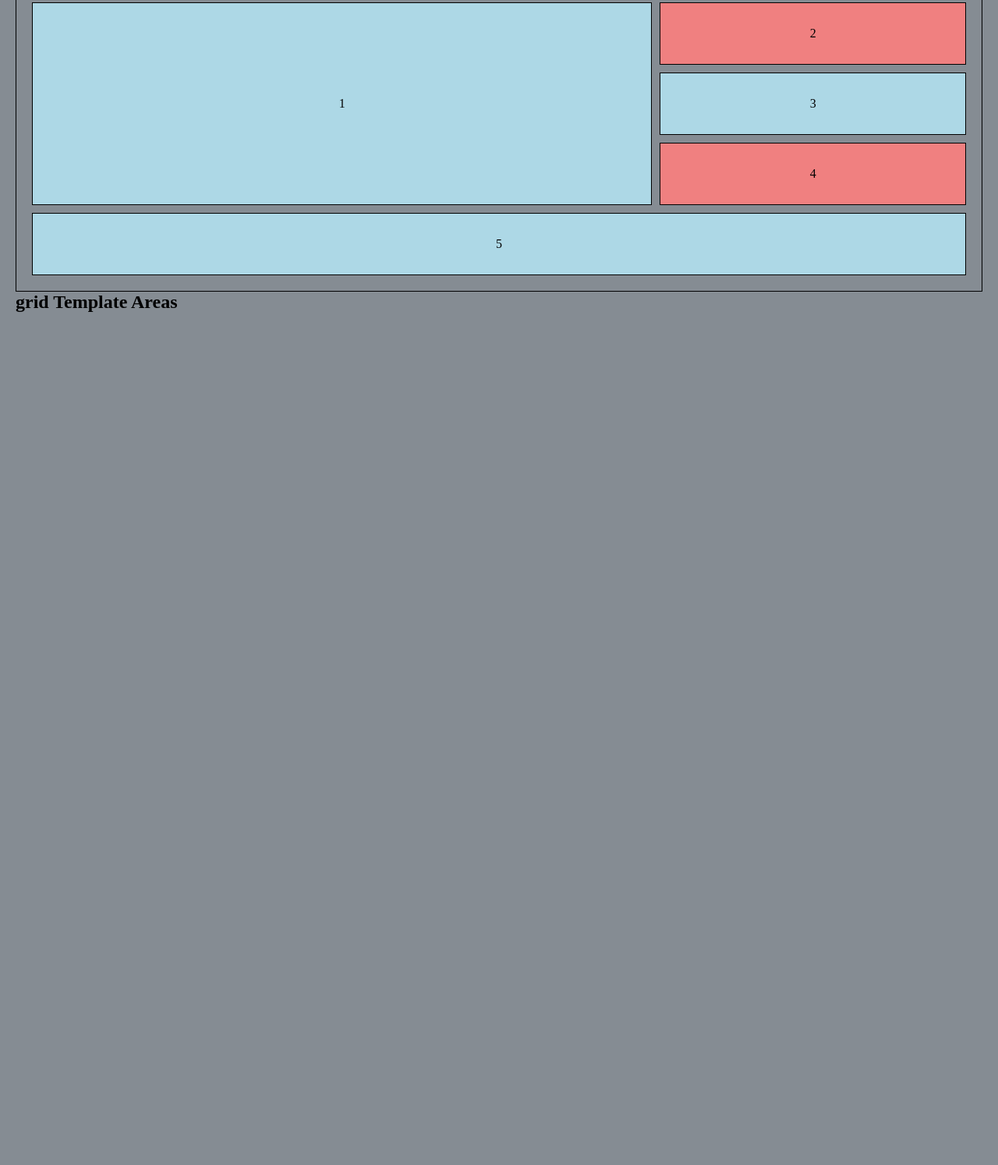
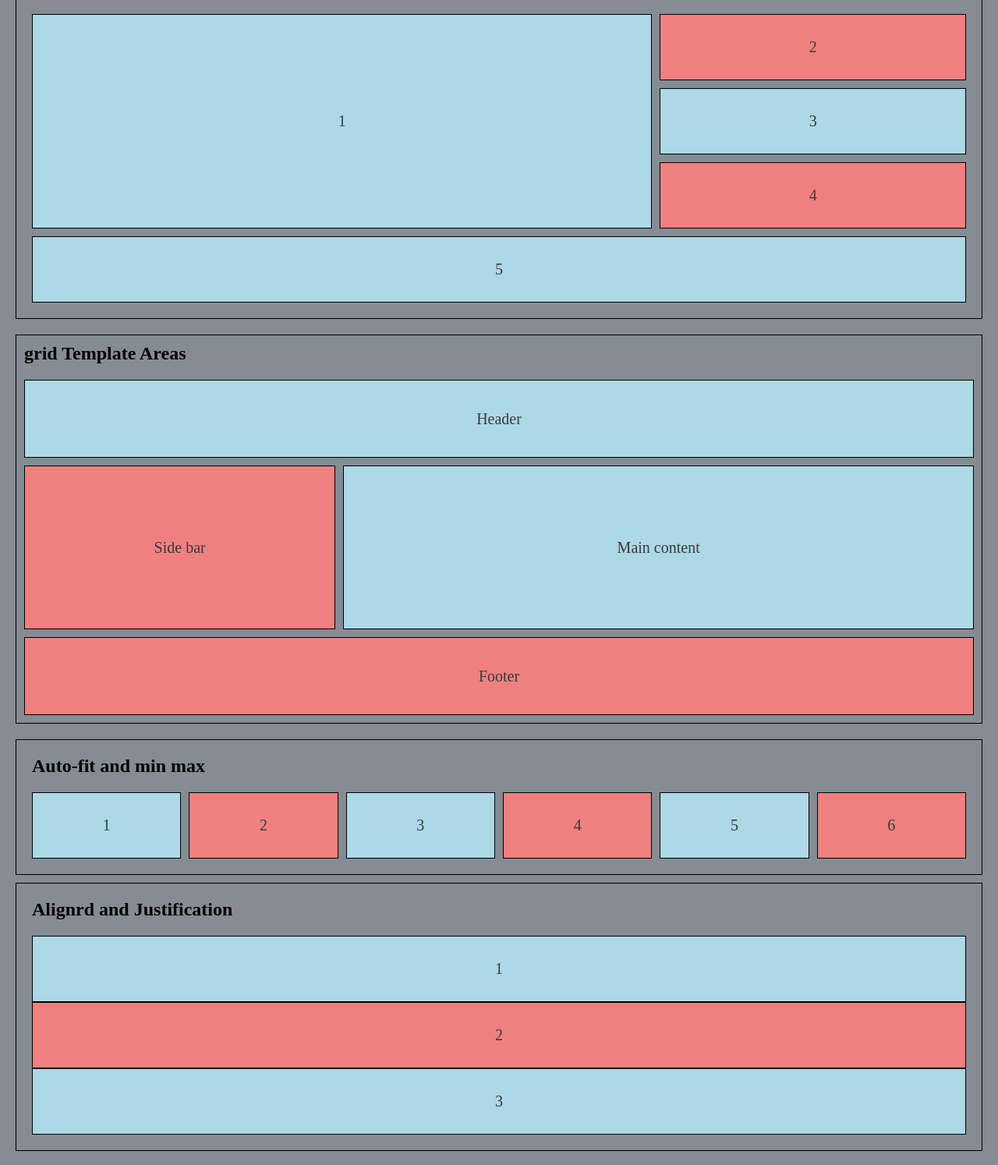
Before and after one commit to rafey155/WEBDEV_LEARNING, a plain HTML site: page HTML&CSS/grid/third.html in a window 1280 px wide. Shown: the part 966-2460 px from the top of the page at 78% size. Before the commit the page ends 1407 px from the top, so only its background shows below. Drawn offline with Linux system fonts and the light colour scheme.

Commit message:
learning more about gird property

```diff
--- a/HTML&CSS/grid/third.css
+++ b/HTML&CSS/grid/third.css
@@ -34,6 +34,8 @@ html, body{
     display: flex;
     align-items: center;
     justify-content: center;
+    color: #3a3a3a;
+    font-size: 20px;
 }
 
 .box:nth-child(even){
@@ -82,3 +84,55 @@ html, body{
 .item5{
     grid-column: 1/4;
 }
+
+.content5{
+    margin-top: 20px;
+    padding: 10px;
+    border: 1px solid black;
+}
+
+.grdi-item5{
+    display: grid;
+    grid-template-columns: repeat(3, 1fr);
+    grid-template-rows: repeat(4, 100px);
+    gap: 10px;
+}
+
+.header{
+    grid-column: 1/4;
+}
+
+.side{
+    grid-row: 2/4;
+}
+
+.m-cnt{
+    grid-column: 2/4;
+    grid-row: 2/4;
+}
+
+.ft{
+    grid-column: 1/4;
+}
+
+.content6{
+    padding: 20px;
+    border: 1px solid black;
+    margin-top: 20px;
+}
+
+.grid-item6{
+    display: grid;
+    grid-template-columns: repeat(auto-fit, minmax(100px, 1fr));
+    gap: 10px;
+}
+
+.content7{
+    padding: 20px;
+    border: 1px solid black;
+    margin-top: 10px;
+}
+.grid-item7{
+    display: grid;
+
+}
--- a/HTML&CSS/grid/third.html
+++ b/HTML&CSS/grid/third.html
@@ -56,7 +56,31 @@
         <div class="content5">
             <h2>grid Template Areas</h2>
             <div class="grdi-item5">
+                <div class="box header ">Header</div>
+                <div class="box side ">Side bar </div>
+                <div class="box m-cnt">Main content </div>
+                <div class="box ft">Footer</div>
+            </div>
+        </div>
 
+        <div class="content6">
+            <h2>Auto-fit and min max </h2>
+            <div class="grid-item6">
+                <div class="box">1</div>
+                <div class="box">2</div>
+                <div class="box">3</div>
+                <div class="box">4</div>
+                <div class="box">5</div>
+                <div class="box">6</div>
+            </div>
+        </div>
+
+        <div class="content7">
+            <h2>Alignrd and Justification</h2>
+            <div class="grid-item7">
+                <div class="box">1</div>
+                <div class="box">2</div>
+                <div class="box">3</div>
             </div>
         </div>
 
```
